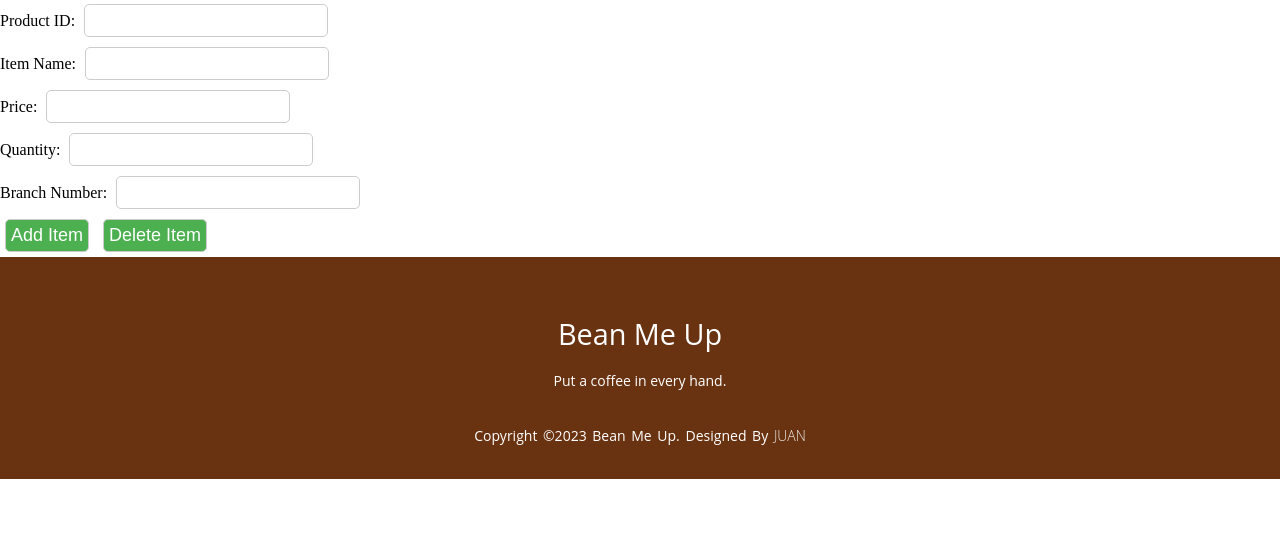
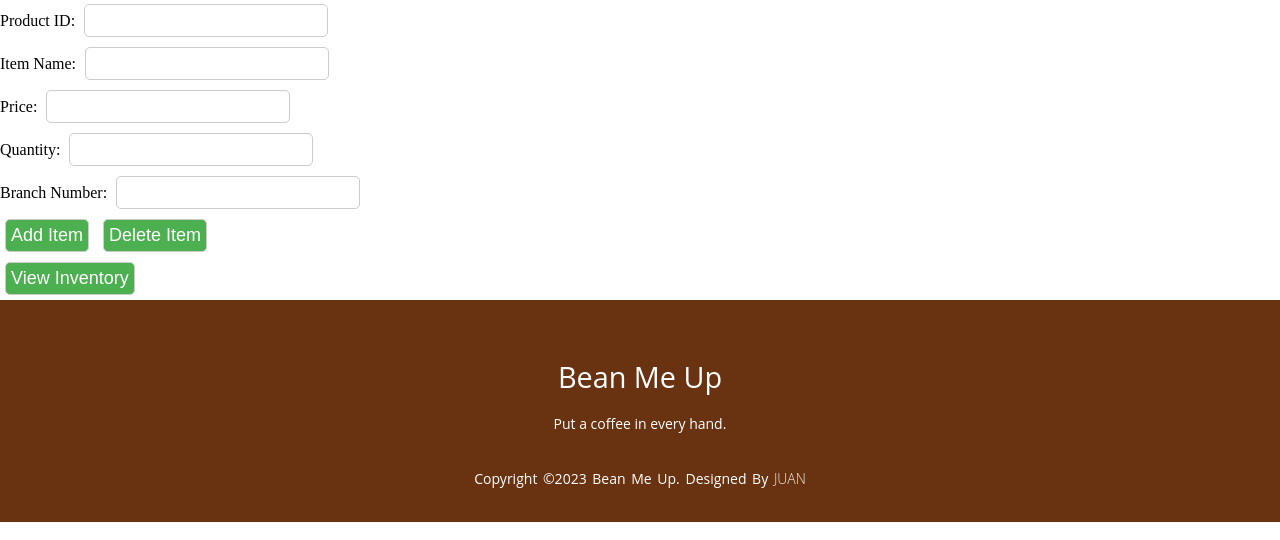
Before and after one commit to Yayan57/Coffee-shop-chain, a PHP site: page /inventoryregister.php in a window 1280 px wide. Shown: the part 197-737 px from the top of the page. Run offline with PHP 8.4, Linux system fonts and the light colour scheme; the visitor is signed in with stand-in values (Sample User, id 1).

Commit message:
view inventory

```diff
--- a/inventoryregister.php
+++ b/inventoryregister.php
@@ -54,6 +54,9 @@
 		<input type="submit" value="Delete Item" name="delete">
 
 	</form>
+	<form>
+		<input type="submit" value="View Inventory">
+	</form>
 	<?php if(isset($_GET['error'])) { ?>
 		<p class="error"><?php echo $_GET['error']; ?></p>
 	<?php } ?>
--- a/orderstock.php
+++ b/orderstock.php
@@ -1,7 +1,6 @@
 <?php
   include('includes/header.php');
 
-}
 ?>
 
 <div>
```
